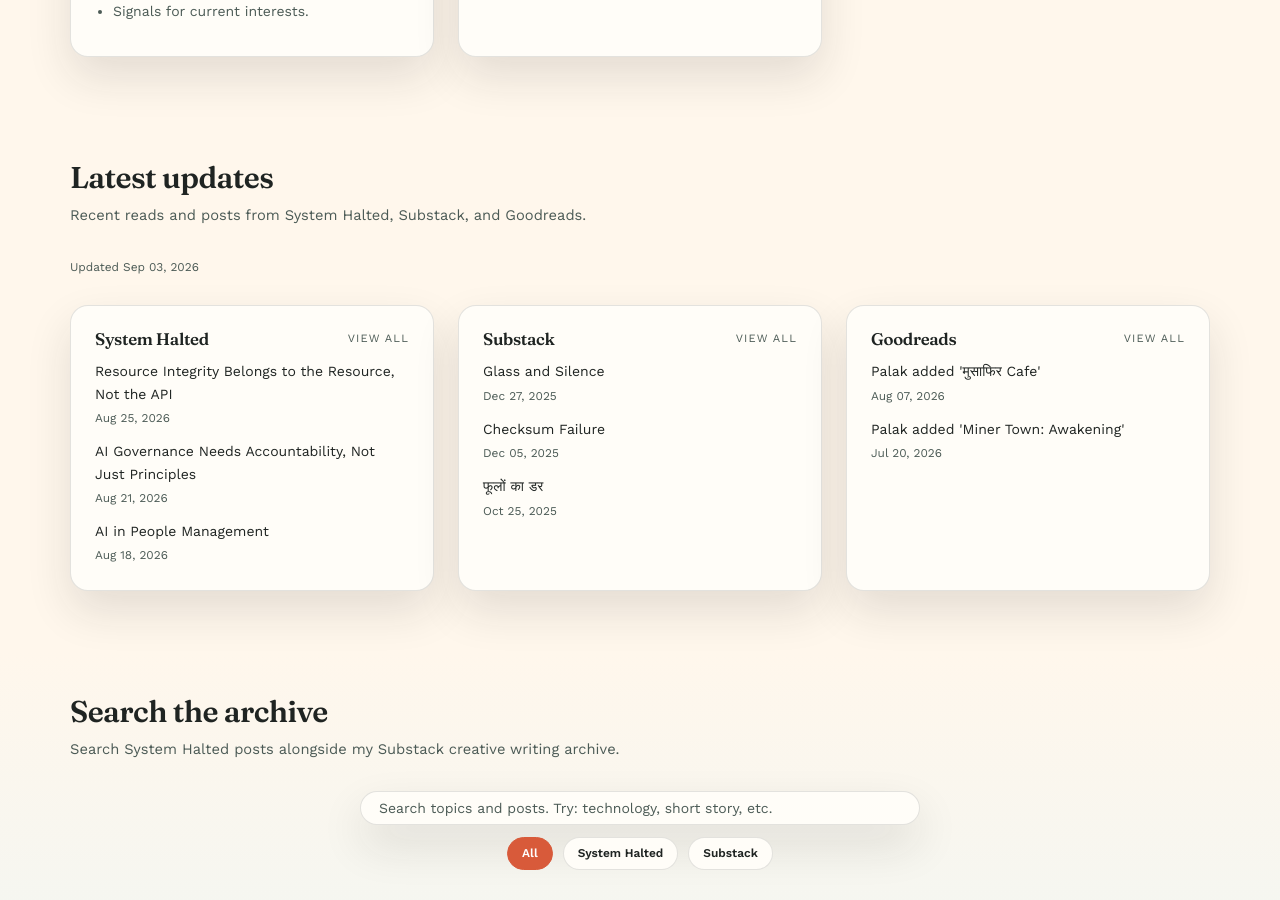
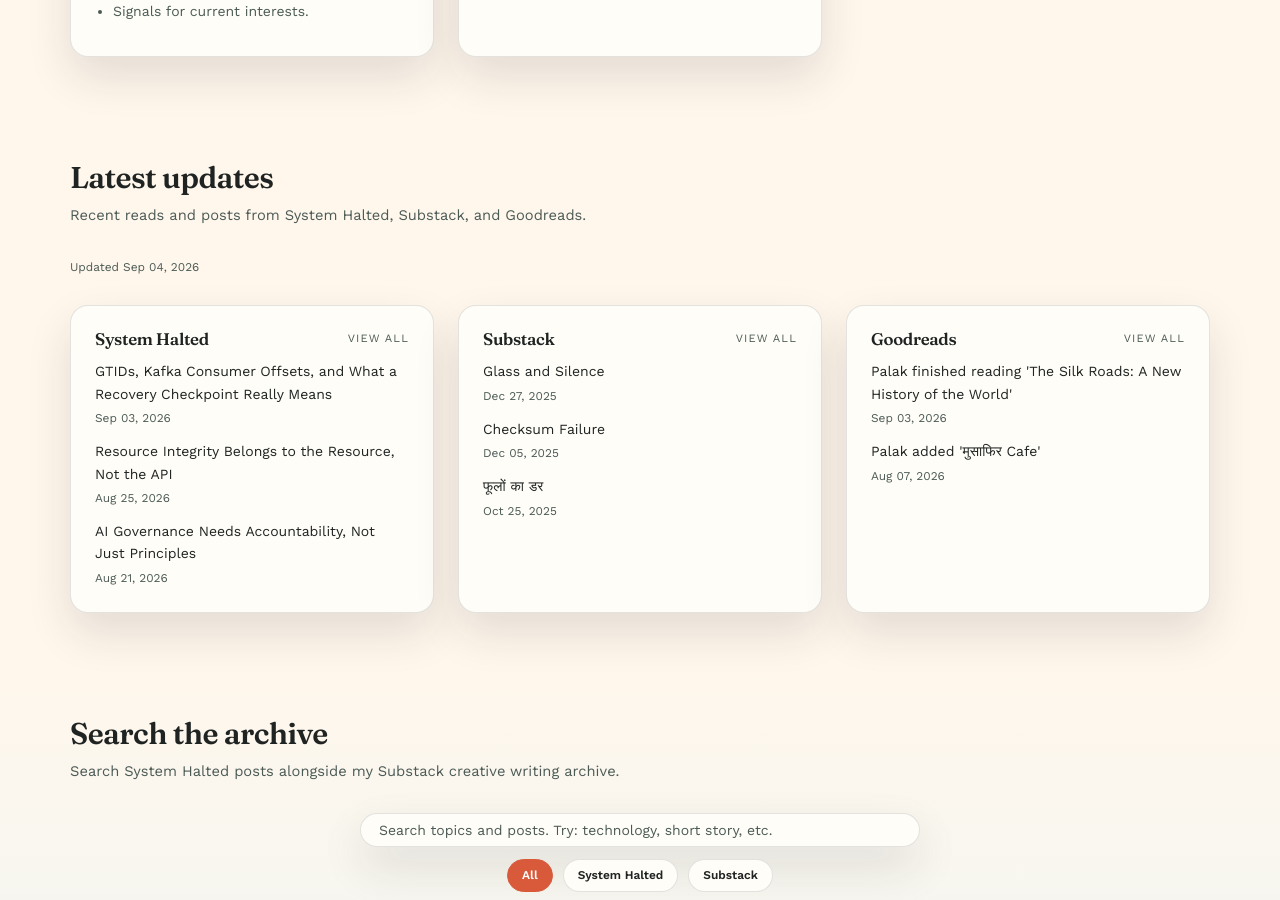
Before and after one commit to systemhalted/about-me, a Jekyll site: the page built from index.html, in a window 1280 px wide and 900 px high, scrolled down 2421 px. Built offline with Jekyll 4.4.1, drawn with Linux system fonts in a browser that asks for light colours; nearby versions of some CDN libraries.

Commit message:
refresh content feeds

```diff
--- a/_data/latest_sources.json
+++ b/_data/latest_sources.json
@@ -1,5 +1,5 @@
 {
-  "updated_at": "2026-09-03T07:11:07Z",
+  "updated_at": "2026-09-04T07:14:26Z",
   "sources": [
     {
       "id": "systemhalted",
@@ -7,6 +7,11 @@
       "url": "https://systemhalted.in",
       "feed_url": "https://systemhalted.in/feed.xml",
       "items": [
+        {
+          "title": "GTIDs, Kafka Consumer Offsets, and What a Recovery Checkpoint Really Means",
+          "url": "https://systemhalted.in/2026/09/03/gtid-kafka-dr/",
+          "published": "2026-09-03T00:00:00Z"
+        },
         {
           "title": "Resource Integrity Belongs to the Resource, Not the API",
           "url": "https://systemhalted.in/2026/08/25/resource-integrity/",
@@ -16,11 +21,6 @@
           "title": "AI Governance Needs Accountability, Not Just Principles",
           "url": "https://systemhalted.in/2026/08/21/ai-governance-needs-accountability-not-just-principles/",
           "published": "2026-08-21T00:00:00Z"
-        },
-        {
-          "title": "AI in People Management",
-          "url": "https://systemhalted.in/2026/08/18/ai-in-people-management/",
-          "published": "2026-08-18T00:00:00Z"
         }
       ]
     },
@@ -54,14 +54,14 @@
       "feed_url": "https://www.goodreads.com/user/updates_rss/1863824",
       "items": [
         {
+          "title": "Palak finished reading 'The Silk Roads: A New History of the World'",
+          "url": "https://www.goodreads.com/review/show/8916103503",
+          "published": "2026-09-03T17:55:52Z"
+        },
+        {
           "title": "Palak added '\u092e\u0941\u0938\u093e\u092b\u093f\u0930 Cafe'",
           "url": "https://www.goodreads.com/review/show/8839031177",
           "published": "2026-08-07T13:05:38Z"
-        },
-        {
-          "title": "Palak added 'Miner Town: Awakening'",
-          "url": "https://www.goodreads.com/review/show/8785104844",
-          "published": "2026-07-20T04:16:52Z"
         }
       ]
     }
```
